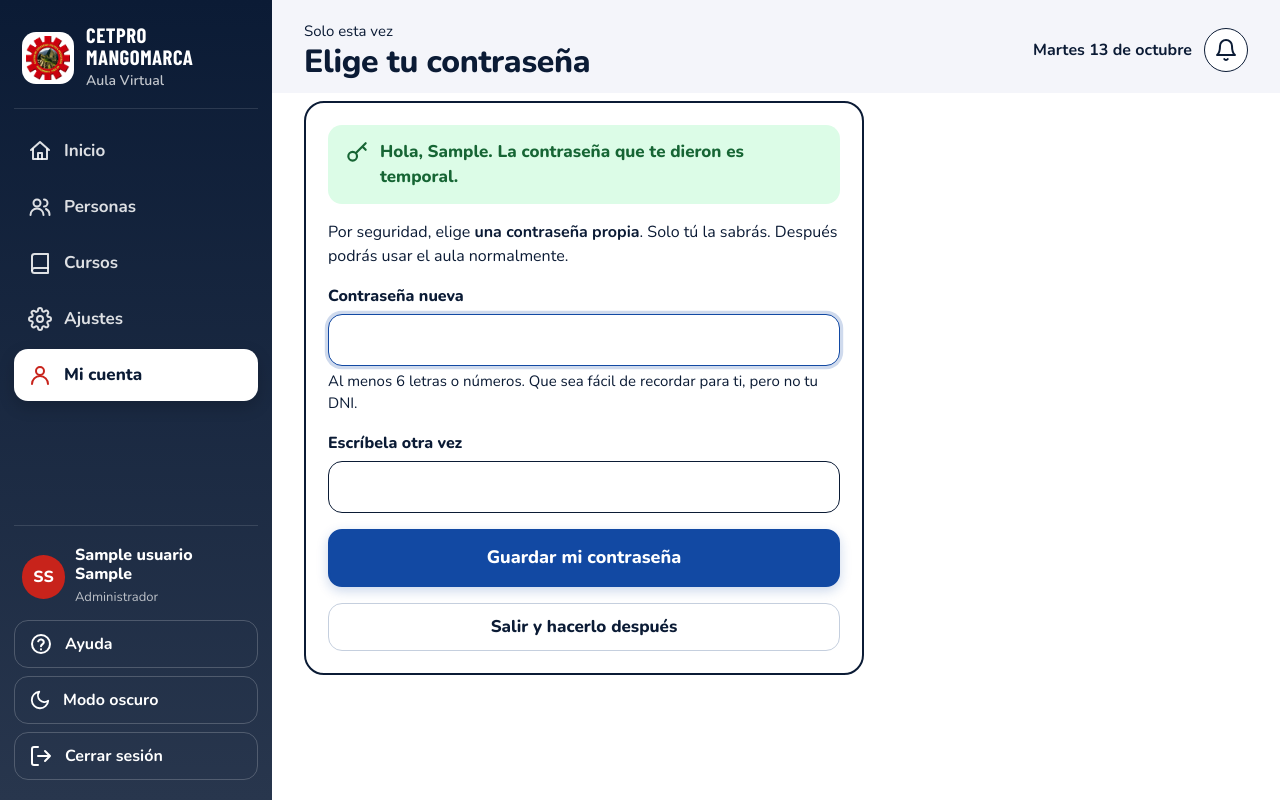
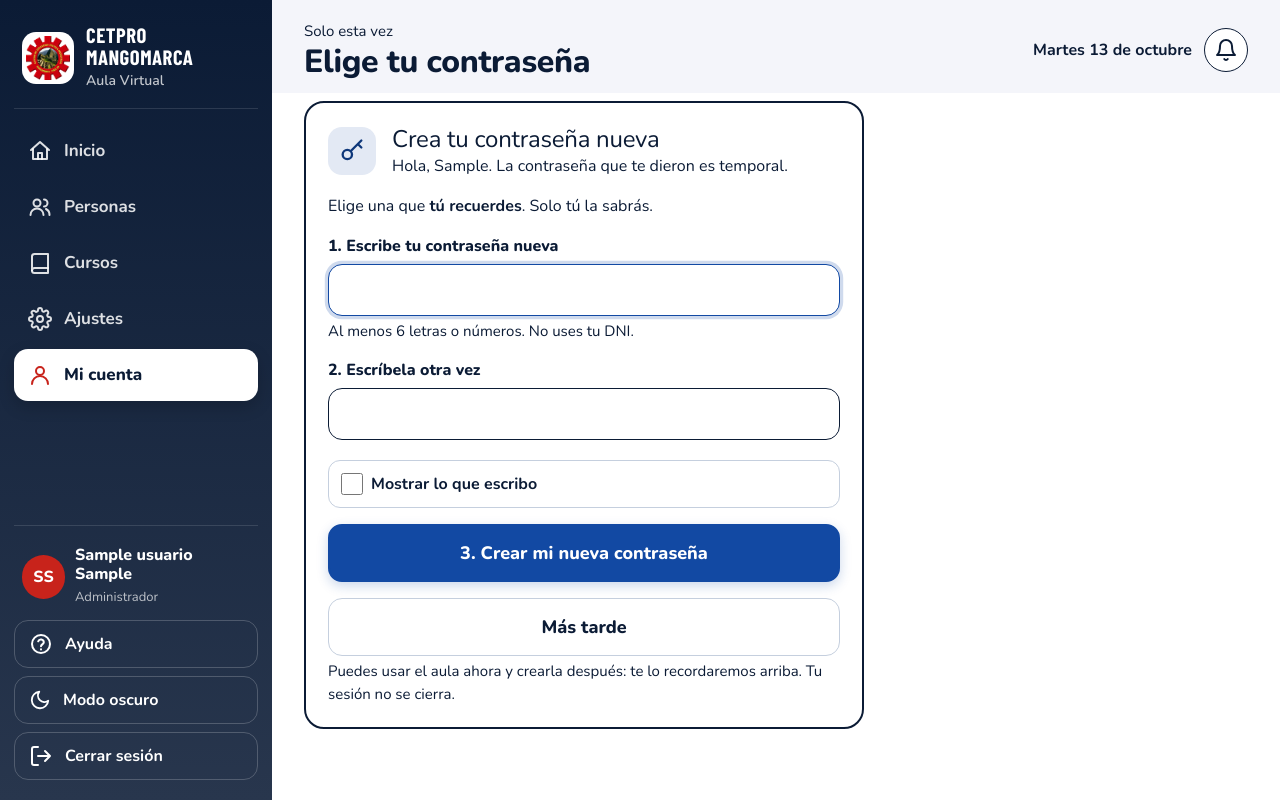
Before and after one commit to Mizunoms/AulaVirtualCetpro, a Django app: page /cuenta/nueva-clave in a window 1280 px wide. Run offline with Django 5.2, Linux system fonts and the light colour scheme; a user stored in the database is signed in; tables that the repository leaves empty hold one stand-in row (values such as "Sample post"); some web fonts are replaced.

Commit message:
feat: «Más tarde» en la contraseña temporal, sin cerrar la sesión, y pantalla más simple
- Antes la única salida era «Salir y hacerlo después» (cerraba la sesión). Ahora «Más tarde» deja seguir usando el aula.
- Mientras tanto, en todas las pantallas queda un aviso amarillo «Tu contraseña es temporal» con el botón «Crear mi nueva contraseña».
- «Más tarde» vale solo para esa sesión: al volver a entrar con la contraseña temporal se la piden otra vez.
- Pantalla nueva: pasos 1, 2 y 3, «Mostrar lo que escribo», aviso de que las dos coinciden y el botón «Crear mi nueva contraseña».
- La ayuda lo explica. 8 pruebas nuevas.

Co-Authored-By: Claude Sonnet 5.5 <noreply@anthropic.com>

```diff
--- a/apps/cuentas/views.py
+++ b/apps/cuentas/views.py
@@ -89,6 +89,7 @@ def iniciar_y_volver(request, u, destino=None):
     """Inicia la sesión y vuelve a la página que la persona quería ver (o al inicio)."""
     volver = request.session.pop("_volver_a", None)
     login(request, u, backend="apps.cuentas.backends.DniOCorreoBackend")  # sesión nueva (cambia el identificador)
+    request.session.pop("_clave_despues", None)  # un «Más tarde» de antes no vale para esta entrada
     Registro.anotar(u, "acceso", f"{u.nombre_completo} ({u.get_rol_display()}) entró al aula.", request)
     if destino is None:
         return redirect(ruta_interna(request, volver, reverse("nucleo:inicio")))
@@ -173,6 +174,8 @@ def nueva_clave(request):
     """Primera vez con una contraseña temporal: elige la suya."""
     u = request.user
     if request.method == "POST":
+        if "despues" in request.POST:
+            return _dejar_para_despues(request, u)
         return _guardar_nueva_clave(request, u)
     if not u.debe_cambiar_clave:
         return redirect("cuentas:cuenta")
@@ -189,6 +192,16 @@ def nueva_clave(request):
         sub="Paso 3 de 3" if temporal else "Solo esta vez",
         menu="cuenta",
     )
+
+
+def _dejar_para_despues(request, u):
+    """«Más tarde»: sigue dentro del aula (no se cierra la sesión). La contraseña temporal sigue valiendo, así que arriba
+    queda el aviso con el botón «Crear mi nueva contraseña», y al volver a entrar se le pide otra vez."""
+    if not u.debe_cambiar_clave:
+        return redirect("cuentas:cuenta")
+    request.session["_clave_despues"] = True
+    ok(request, "Está bien, lo haces más tarde. Cuando quieras, toca «Crear mi nueva contraseña» (está arriba).")
+    return redirect("nucleo:inicio")
 
 
 def _guardar_nueva_clave(request, u):
@@ -210,5 +223,6 @@ def _guardar_nueva_clave(request, u):
     guardar_clave_propia(request, u, nueva)
     Registro.anotar(u, "clave", f"{u.nombre_completo} eligió su contraseña nueva al entrar.", request)
     request.session.pop("_registro_listo", None)
+    request.session.pop("_clave_despues", None)
     ok(request, "¡Listo! Ya puedes usar el aula. Esta es tu contraseña desde ahora.")
     return redirect("nucleo:inicio")
--- a/apps/nucleo/contexto.py
+++ b/apps/nucleo/contexto.py
@@ -73,6 +73,8 @@ def aula(request):
         contexto["menu"] = menu_de(usuario)
         contexto["sin_leer"] = contar("avisos", usuario)
         contexto["url_avisos"] = url_o_numeral("nucleo:avisos")
+        # Contraseña temporal sin cambiar (tocó «Más tarde»): aviso con el botón para crearla, en todas las pantallas menos en la suya
+        contexto["clave_pendiente"] = usuario.debe_cambiar_clave and request.path.rstrip("/") != reverse("cuentas:nueva_clave")
         clave_otro = request.session.pop("_clave_otro", None)
         if isinstance(clave_otro, dict):
             texto = (
--- a/apps/nucleo/permisos.py
+++ b/apps/nucleo/permisos.py
@@ -38,8 +38,13 @@ def exigir(*roles):
             if not u.is_authenticated:
                 request.session["_volver_a"] = request.get_full_path()
                 return redirect("cuentas:login")
-            # La contraseña que le dieron era temporal: antes de usar el aula debe elegir la suya.
-            if u.debe_cambiar_clave and request.path.rstrip("/") != reverse("cuentas:nueva_clave"):
+            # La contraseña que le dieron era temporal: antes de usar el aula debe elegir la suya, salvo que haya tocado
+            # «Más tarde» (vale solo para esta sesión; mientras tanto ve un aviso con el botón para crearla).
+            if (
+                u.debe_cambiar_clave
+                and not request.session.get("_clave_despues")
+                and request.path.rstrip("/") != reverse("cuentas:nueva_clave")
+            ):
                 return redirect("cuentas:nueva_clave")
             if roles and u.rol not in roles:
                 return prohibido(request)
--- a/static/css/app.css
+++ b/static/css/app.css
@@ -1272,3 +1272,11 @@ button[disabled].btn-cetpro { opacity: .55; box-shadow: none; }
 .tutorial-pie { display: flex; align-items: center; justify-content: space-between; gap: .5rem; flex-wrap: wrap; }
 .tutorial-pie .btn { min-height: 44px; font-size: .9375rem; }
 .tutorial-pie [aria-pressed="true"] { background: var(--azul-claro); }
+
+/* ===== Aviso «Tu contraseña es temporal» (después de tocar «Más tarde») ===== */
+.aviso-clave { background: var(--aviso-fondo); color: var(--aviso); padding: .625rem 1rem; display: flex; flex-wrap: wrap; align-items: center; gap: .5rem .75rem; font-weight: 700; }
+.aviso-clave .icono { flex-shrink: 0; }
+.aviso-clave > span { flex: 1 1 14rem; }
+.aviso-clave .btn { flex: 0 0 auto; }
+@media (min-width: 992px) { .aviso-clave { padding-inline: max(2rem, calc((100% - var(--ancho-max)) / 2 + 2rem)); } }
+@media print { .aviso-clave { display: none !important; } }
--- a/static/js/app.js
+++ b/static/js/app.js
@@ -317,6 +317,30 @@
       btn.textContent = ver ? 'Ocultar' : 'Ver';
       btn.setAttribute('aria-pressed', ver ? 'true' : 'false');
     });
+  });
+
+  // «Mostrar lo que escribo»: muestra u oculta varias contraseñas a la vez (pantalla de contraseña nueva).
+  document.querySelectorAll('input[data-ver-claves]').forEach(function (casilla) {
+    casilla.addEventListener('change', function () {
+      casilla.dataset.verClaves.split(' ').forEach(function (id) {
+        var campo = document.getElementById(id);
+        if (campo) { campo.type = casilla.checked ? 'text' : 'password'; }
+      });
+    });
+  });
+
+  // Contraseña nueva: avisa si las dos veces que la escribió son iguales.
+  document.querySelectorAll('form[data-clave-nueva]').forEach(function (form) {
+    var nueva = form.querySelector('#nueva');
+    var repetir = form.querySelector('#repetir');
+    var aviso = form.querySelector('[data-coinciden]');
+    if (!nueva || !repetir || !aviso) { return; }
+    var revisar = function () {
+      if (repetir.value === '') { aviso.textContent = ''; return; }
+      aviso.textContent = nueva.value === repetir.value ? '✓ Las dos son iguales.' : 'Todavía no son iguales.';
+    };
+    nueva.addEventListener('input', revisar);
+    repetir.addEventListener('input', revisar);
   });
 
   // Campo de puntos de penalidad: solo se muestra si se eligió "restando puntos".
--- a/templates/cuentas/nueva_clave.html
+++ b/templates/cuentas/nueva_clave.html
@@ -19,26 +19,35 @@
   </div>
 {% endif %}
 <div class="tarjeta p d-flex flex-column gap-3" style="max-width:560px">
-  {% if not temporal %}
-    <div class="mensaje mensaje-ok" role="status">{% icono 'clave' 26 %}<span>Hola, {{ u.primer_nombre }}. La contraseña que te dieron es temporal.</span></div>
-  {% endif %}
-  <p class="mb-0">Por seguridad, elige <b>una contraseña propia</b>. Solo tú la sabrás. Después podrás usar el aula normalmente.</p>
-  <form method="post" action="{% url 'cuentas:nueva_clave' %}" class="d-flex flex-column gap-3">
+  <div class="d-flex align-items-center gap-3">
+    <span class="ico-caja ico-azul" aria-hidden="true">{% icono 'clave' 28 %}</span>
+    <div>
+      <h2 class="h4 mb-0">Crea tu contraseña nueva</h2>
+      {% if not temporal %}<p class="texto-2 mb-0">Hola, {{ u.primer_nombre }}. La contraseña que te dieron es temporal.</p>{% endif %}
+    </div>
+  </div>
+  <p class="mb-0">Elige una que <b>tú recuerdes</b>. Solo tú la sabrás.</p>
+  <form method="post" action="{% url 'cuentas:nueva_clave' %}" class="d-flex flex-column gap-3" data-clave-nueva>
     {% csrf_token %}
     <div>
-      <label class="form-label" for="nueva">Contraseña nueva</label>
-      <input class="form-control" type="password" id="nueva" name="nueva" autocomplete="new-password" minlength="6" required autofocus>
-      <div class="ayuda">Al menos 6 letras o números. Que sea fácil de recordar para ti, pero no tu DNI.</div>
+      <label class="form-label" for="nueva">1. Escribe tu contraseña nueva</label>
+      <input class="form-control" type="password" id="nueva" name="nueva" autocomplete="new-password" minlength="6" required autofocus aria-describedby="ayuda-nueva">
+      <div class="ayuda" id="ayuda-nueva">Al menos 6 letras o números. No uses tu DNI.</div>
     </div>
     <div>
-      <label class="form-label" for="repetir">Escríbela otra vez</label>
-      <input class="form-control" type="password" id="repetir" name="repetir" autocomplete="new-password" minlength="6" required>
+      <label class="form-label" for="repetir">2. Escríbela otra vez</label>
+      <input class="form-control" type="password" id="repetir" name="repetir" autocomplete="new-password" minlength="6" required aria-describedby="coinciden">
+      <div class="ayuda" id="coinciden" aria-live="polite" data-coinciden></div>
     </div>
-    <button type="submit" class="btn btn-cetpro btn-lg">Guardar mi contraseña</button>
-  </form>
-  <form method="post" action="{% url 'cuentas:salir' %}">
-    {% csrf_token %}
-    <button type="submit" class="btn btn-borde w-100">Salir y hacerlo después</button>
+    <label class="interruptor-chico">
+      <input type="checkbox" data-ver-claves="nueva repetir">
+      Mostrar lo que escribo
+    </label>
+    <button type="submit" class="btn btn-cetpro btn-lg">3. Crear mi nueva contraseña</button>
+    <div>
+      <button type="submit" name="despues" value="1" formnovalidate class="btn btn-borde btn-lg w-100">Más tarde</button>
+      <div class="ayuda mt-1">Puedes usar el aula ahora y crearla después: te lo recordaremos arriba. Tu sesión no se cierra.</div>
+    </div>
   </form>
 </div>
 {% endblock %}
--- a/templates/layouts/app.html
+++ b/templates/layouts/app.html
@@ -72,6 +72,13 @@
       <div class="aviso-general" role="note">{% icono 'aviso' 20 %}<span>{{ aj.aviso_general }}</span></div>
     {% endif %}
 
+    {% if clave_pendiente %}
+      <div class="aviso-clave" role="note">
+        {% icono 'clave' 22 %}<span>Tu contraseña es <b>temporal</b>. Crea una nueva para cuidar tu cuenta.</span>
+        <a class="btn btn-cetpro" href="{% url 'cuentas:nueva_clave' %}">Crear mi nueva contraseña</a>
+      </div>
+    {% endif %}
+
     <main id="contenido" class="app-main" tabindex="-1">
       {% for mensaje in messages %}
         <div class="mensaje mensaje-{% if mensaje.tags == 'error' %}error{% else %}ok{% endif %}" role="{% if mensaje.tags == 'error' %}alert{% else %}status{% endif %}">
```
Also changed, not shown: apps/nucleo/ayuda.py (+10 -0 lines), docs/01-plan.md (+1 -1 lines), docs/03-puesta-en-marcha.md (+1 -1 lines), tests/test_cuenta.py (+81 -0 lines).
